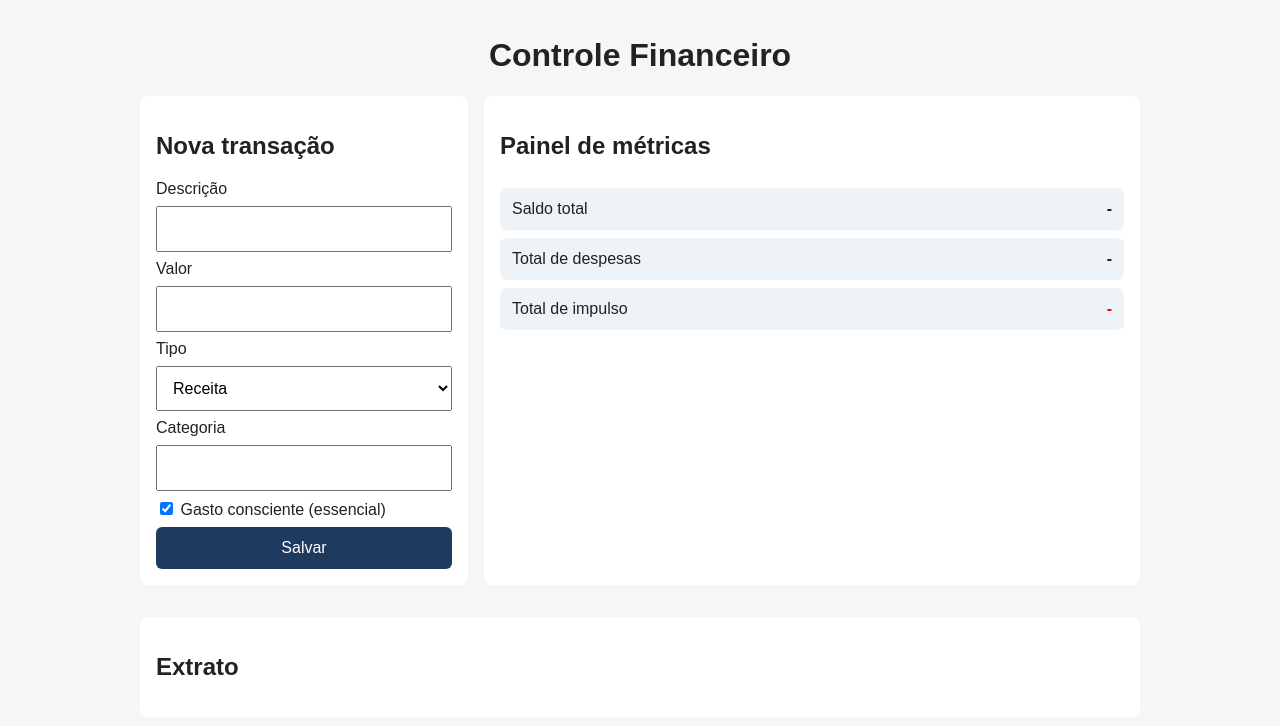
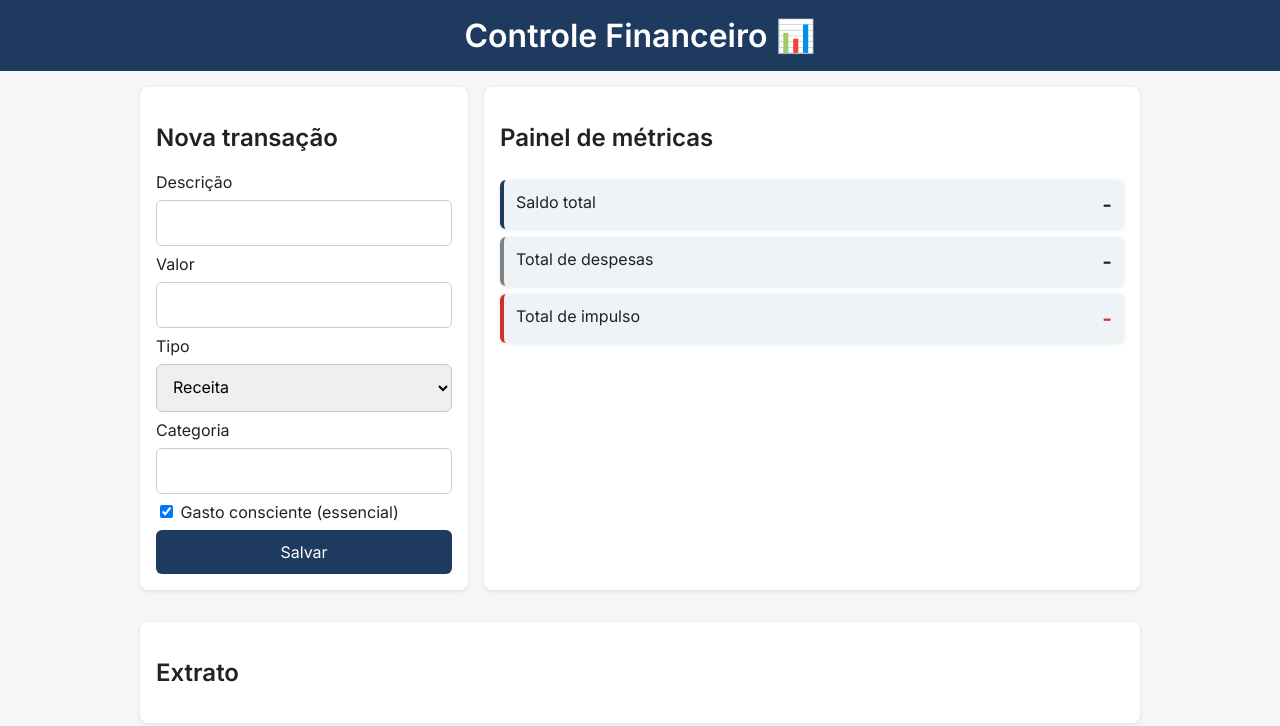
Before and after one commit to fdereiorc/controle-financeiro, a website: page src/public/index.html in a window 1280 px wide. Drawn offline with Linux system fonts and the light colour scheme; no server answers.

Commit message:
Redesign do front-end

```diff
--- a/src/public/app.js
+++ b/src/public/app.js
@@ -39,6 +39,7 @@ async function carregarDashboard() {
 
   dados.historico.slice().reverse().forEach((t) => {
     const item = document.createElement('li');
+    item.classList.add(t.tipo);
     item.textContent = `${t.descricao} - ${t.categoria} - ${t.tipo} - ${formatar(t.valor)}`;
     lista.appendChild(item);
   });
--- a/src/public/index.html
+++ b/src/public/index.html
@@ -4,11 +4,14 @@
   <meta charset="UTF-8">
   <meta name="viewport" content="width=device-width, initial-scale=1.0">
   <title>Controle Financeiro</title>
+  <link rel="preconnect" href="https://fonts.googleapis.com">
+  <link rel="preconnect" href="https://fonts.gstatic.com" crossorigin>
+  <link href="https://fonts.googleapis.com/css2?family=Inter:wght@400;600&display=swap" rel="stylesheet">
   <link rel="stylesheet" href="style.css">
 </head>
 <body>
   <header>
-    <h1>Controle Financeiro</h1>
+    <h1>Controle Financeiro 📊</h1>
   </header>
 
   <main>
--- a/src/public/style.css
+++ b/src/public/style.css
@@ -1,16 +1,36 @@
+:root {
+  --azul: #1f3a5f;
+  --verde: #2e7d32;
+  --vermelho: #d32f2f;
+  --fundo: #f4f6f8;
+}
+
 * {
   box-sizing: border-box;
 }
 
+
 body {
-  font-family: Arial, sans-serif;
+  font-family: 'Inter', Arial, sans-serif;
   margin: 0;
   padding: 16px;
-  background: #f4f6f8;
+  background: var(--fundo);
   color: #222;
 }
 
+input, select, button {
+  font-family: inherit;
+}
+
+header {
+  background: var(--azul);
+  padding: 16px 16px;
+  margin: -16px -16px 16px;
+}
+
 header h1 {
+  margin: 0;
+  color: #fff;
   text-align: center;
 }
 
@@ -19,6 +39,7 @@ section {
   padding: 16px;
   margin-bottom: 16px;
   border-radius: 8px;
+  box-shadow: 0 1px 4px rgba(0, 0, 0, 0.1);
 }
 
 form {
@@ -32,15 +53,26 @@ input[type="number"],
 select {
   padding: 12px;
   font-size: 1rem;
+  border-radius: 6px;
+  border: 1px solid #ccc;
+  input:focus, select:focus {
+    outline: 2px solid var(--azul);
+    border-color: var(--azul);
+  }
 }
 
 button {
   padding: 12px;
   font-size: 1rem;
-  background: #1f3a5f;
+  background: var(--azul);
   color: #fff;
   border: none;
   border-radius: 6px;
+  transition: 0.2s;
+}
+
+button:hover {
+  opacity: 0.9;
 }
 
 #metricas {
@@ -55,10 +87,24 @@ button {
   padding: 12px;
   background: #eef3f8;
   border-radius: 6px;
+  box-shadow: 0 1px 4px rgba(0, 0, 0, 0.1);
+  border-left: 4px solid var(--azul);
+}
+
+.cartao:nth-of-type(2) {
+  border-left-color: gray;
+}
+
+.cartao:nth-of-type(3) {
+  border-left-color: var(--vermelho);
+}
+
+.cartao strong {
+  font-size: 1.3rem;
 }
 
 #total-impulso {
-  color: red;
+  color: var(--vermelho);
 }
 
 /* Extrato */
@@ -71,6 +117,10 @@ button {
   padding: 10px 0;
   border-bottom: 1px solid #ddd;
 }
+
+#lista-extrato li.receita { border-left: 4px solid var(--verde); }
+#lista-extrato li.despesa { border-left: 4px solid var(--vermelho); }
+#lista-extrato li { padding-left: 8px; }
 
 @media (min-width: 768px) {
   main {
```
